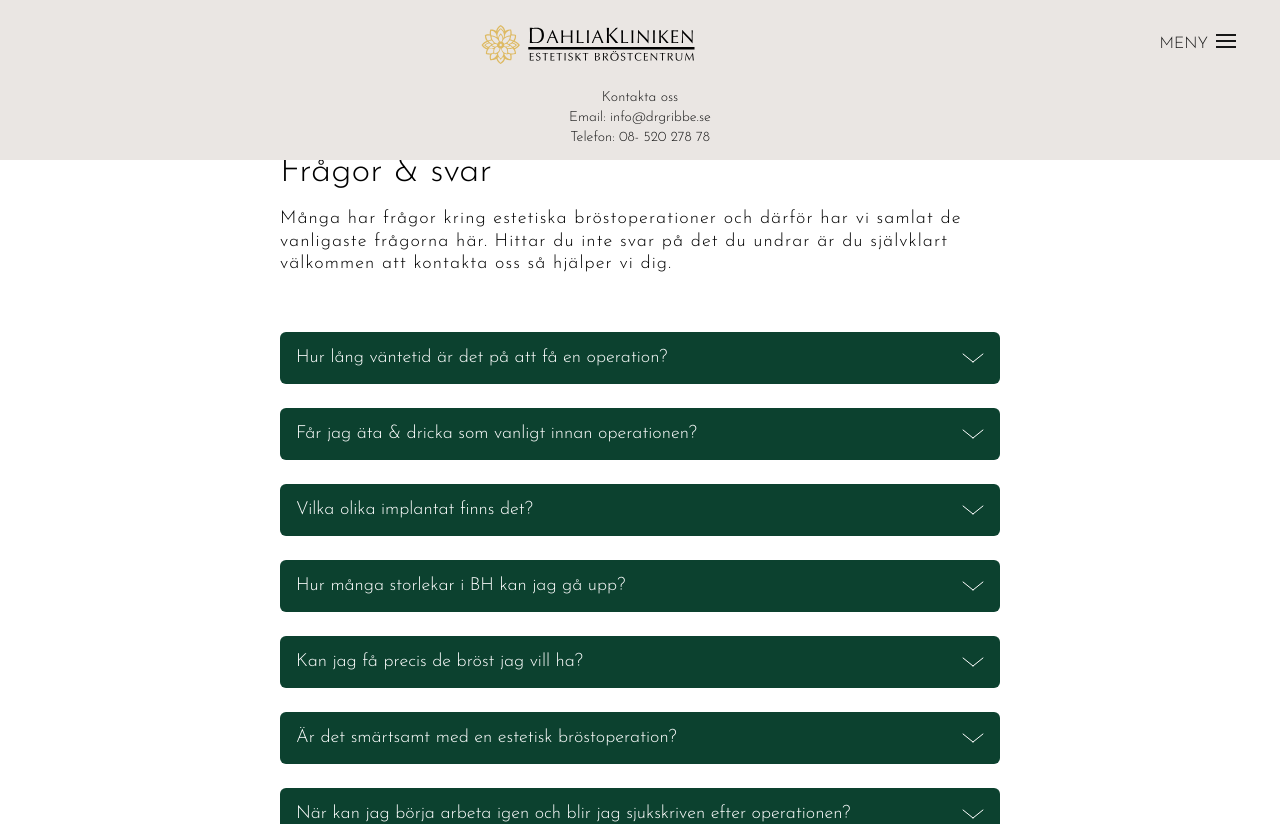
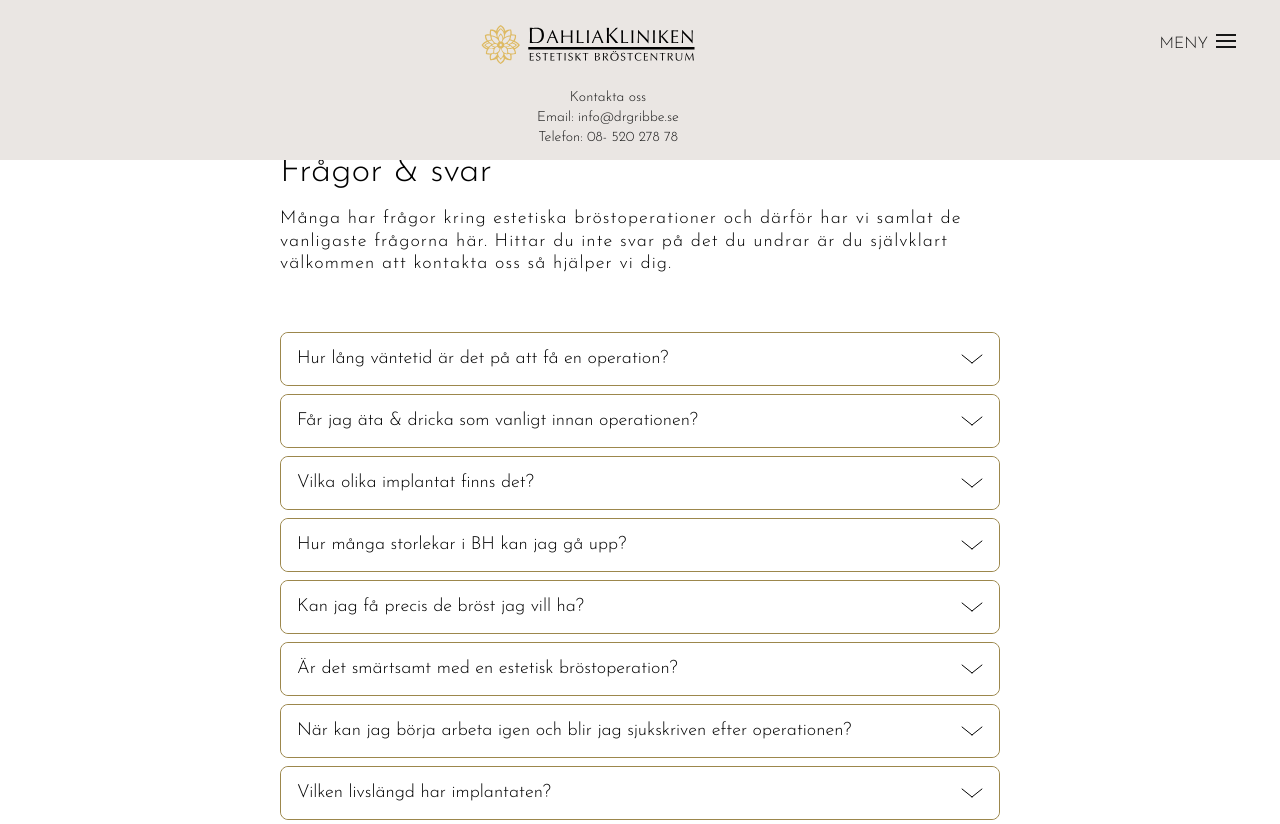
Before and after one commit to dahliakliniken/drgribbe, a Next.js app: page /fragor-och-svar in a window 1280 px wide. Shown: the top 824 px of the page. Built offline with nearby package versions, Linux system fonts and the light colour scheme; a web font is replaced by a local one.

Commit message:
Refactor components for improved structure and styling; add new SimpleCard for consultation prompt

```diff
--- a/src/app/brostoperationer/Brostoperationer.tsx
+++ b/src/app/brostoperationer/Brostoperationer.tsx
@@ -266,8 +266,8 @@ const Brostoperationer = () => {
 
       {/* Återbesök efter 3-4 månader */}
 
-      <SpaceContainer>
-        <Pillar id="forberedelser" noPadding>
+      <SpaceContainer id="forberedelser">
+        <Pillar noPadding>
           <H2>{t('brostoperationer.beforeOperation')}</H2>
           <P>{t('brostoperationer.thingsToConsiderBeforeSurgery')}</P>
           <Accordion items={beforeOperationItems} />
--- a/src/app/brostoperationer/implantaten/Implantaten.tsx
+++ b/src/app/brostoperationer/implantaten/Implantaten.tsx
@@ -46,25 +46,37 @@ const Implantaten = () => {
             alt={t('altText.brostoperationerDayOfSurgery')}
             className="max-h-svh object-cover object-center"
           />
-          <SpaceContainer noPadding spaceVertically>
+        </Pillar>
+
+        <SimpleCard
+          bgColor={BgColors.White}
+          bgPosition="left-top"
+          content={
+            <Pillar>
               <P>{t('implantaten.text2')}</P>
-          </SpaceContainer>
+              <Accordion items={accordion1Items} />
+            </Pillar>
+          }
+        />
 
-          <Accordion items={accordion1Items} />
-
-          <SpaceContainer noPadding spaceVertically>
+        <SimpleCard
+          bgColor={BgColors.White}
+          bgPosition="right"
+          content={
+            <Pillar>
               <P>
                 {t.rich('implantaten.readMore', {
                   link: (chunks) => (
                     <AnchorLink href="#runda-implantat">{chunks}</AnchorLink>
                   ),
                   link2: (chunks) => (
-                  <AnchorLink href="#anatomiska-implantat">{chunks}</AnchorLink>
+                    <AnchorLink href="#anatomiska-implantat">
+                      {chunks}
+                    </AnchorLink>
                   )
                 })}
               </P>
               <P>{t('implantaten.text3')}</P>
-          </SpaceContainer>
 
               <SpaceContainer noPadding spaceTop>
                 <H2>{t('implantaten.jelly')}</H2>
@@ -75,7 +87,11 @@ const Implantaten = () => {
                 <H2>{t('implantaten.roundImplants')}</H2>
                 <Accordion items={accordion3Items} />
               </SpaceContainer>
+            </Pillar>
+          }
+        />
 
+        <Pillar>
           <div className="relative">
             <div className="absolute top-1/4 w-full text-center">
               {'Ett runt och ett anatomiskt implantat'}
@@ -86,7 +102,13 @@ const Implantaten = () => {
               className="max-h-svh object-cover object-center"
             />
           </div>
+        </Pillar>
 
+        <SimpleCard
+          bgColor={BgColors.White}
+          bgPosition="left"
+          content={
+            <Pillar>
               <SpaceContainer noPadding spaceTop id="anatomiska-implantat">
                 <H2>{t('implantaten.anatomic')}</H2>
                 <Accordion items={accordion4Items} />
@@ -112,6 +134,8 @@ const Implantaten = () => {
                 <Accordion items={accordion7Items} />
               </SpaceContainer>
             </Pillar>
+          }
+        />
       </SpaceContainer>
     </>
   )
--- a/src/app/components/surfaces/Accordion.tsx
+++ b/src/app/components/surfaces/Accordion.tsx
@@ -2,9 +2,10 @@
 
 import { useRef, useState } from 'react'
 import { ChevronIcon } from '../icons/ChevronIcon'
-import { H3 } from '../typography/H3'
+import classNames from 'classnames'
 
 type AccordionProps = {
+  outLine?: boolean
   coral?: boolean
   items: {
     id: string
@@ -13,7 +14,7 @@ type AccordionProps = {
   }[]
 }
 
-export const Accordion = ({ items, coral }: AccordionProps) => {
+export const Accordion = ({ items, coral, outLine }: AccordionProps) => {
   const [openAccordion, setOpenAccordion] = useState<string | null>(null)
   const accordionRefs = useRef<{ [key: string]: HTMLDivElement | null }>({})
 
@@ -36,23 +37,39 @@ export const Accordion = ({ items, coral }: AccordionProps) => {
     }, 0)
   }
 
-  const color = coral ? 'coral' : 'green'
-  const openAccordionColor = coral ? 'bg-[#c98f95]' : 'bg-[#338067]'
-  const focusRingColor = coral ? 'focus:ring-coral' : 'focus:ring-green'
+  const borderColor = coral
+    ? 'border-coral'
+    : outLine
+      ? 'border-gold'
+      : 'border-green'
+  const color = coral ? 'coral' : outLine ? 'white' : 'green'
+  const openAccordionColor = coral
+    ? 'bg-[#c98f95]'
+    : outLine
+      ? 'bg-lightBeige'
+      : 'bg-[#338067]'
 
   return (
     <div>
       {items.map(({ id, title, content }) => (
-        <div key={id} className="mb-2 rounded-md">
-          <H3 className="text-lg">
+        <div key={id} className={`${borderColor} mb-2 rounded-lg border`}>
+          <h3 className="text-lg font-light">
             <button
               id={`accordion-${id}`}
               aria-expanded={openAccordion === id}
               aria-controls={`panel-${id}`}
               onClick={() => handleAccordionToggle(id)}
-              className={`flex w-full items-center justify-between px-4 py-3 text-left text-white transition-colors duration-300 ${
-                openAccordion === id ? openAccordionColor : `bg-${color}`
-              } rounded-md hover:bg-opacity-80 focus:outline-none focus:ring-2 ${focusRingColor} focus:ring-offset-2`}
+              className={classNames(
+                'flex w-full items-center justify-between px-4 py-3 text-left transition-colors duration-300',
+                {
+                  [openAccordionColor]: openAccordion === id,
+                  [`bg-${color}`]: openAccordion !== id,
+                  'rounded-t-lg': openAccordion === id,
+                  'rounded-lg': openAccordion !== id,
+                  'hover:bg-lightBeige text-black': outLine,
+                  'text-white hover:bg-opacity-80': !outLine
+                }
+              )}
             >
               <span className="font-medium">{title}</span>
               <span
@@ -63,12 +80,12 @@ export const Accordion = ({ items, coral }: AccordionProps) => {
                 <ChevronIcon />
               </span>
             </button>
-          </H3>
+          </h3>
           <div
             id={`panel-${id}`}
             role="region"
             aria-labelledby={`accordion-${id}`}
-            className={`transition-max-height overflow-hidden duration-300 ease-in-out ${
+            className={`transition-max-height bg-lightBeige overflow-hidden rounded-b-lg duration-300 ease-in-out ${
               openAccordion === id ? 'max-h-[200vh]' : 'max-h-0'
             }`}
             ref={(el) => {
--- a/src/app/components/surfaces/HeaderWithFooter.tsx
+++ b/src/app/components/surfaces/HeaderWithFooter.tsx
@@ -36,7 +36,7 @@ export const HeaderWithFooter = () => {
 
       {/* Expanding Footer with contact information */}
       {isAtBottom && (
-        <div className="mx-auto flex flex-col items-center justify-center bg-beige pb-3">
+        <div className="mx-auto flex flex-col items-center justify-center bg-beige pb-3 lg:pr-16">
           <div className="flex flex-col text-center text-sm">
             <span>{t('contact.contactUs')}</span>
             <span>
--- a/src/app/fragor-och-svar/FragorOchSvar.tsx
+++ b/src/app/fragor-och-svar/FragorOchSvar.tsx
@@ -18,7 +18,7 @@ const FragorOchSvar = () => {
           <H1>{t('title')}</H1>
           <P>{t('introduction')}</P>
           <SpaceContainer noPadding spaceVertically>
-            <Accordion items={faqItems} />
+            <Accordion outLine items={faqItems} />
           </SpaceContainer>
         </SpaceContainer>
       </Pillar>
--- a/src/app/page.tsx
+++ b/src/app/page.tsx
@@ -148,6 +148,29 @@ const Page: React.FC = () => {
           className="max-h-[calc(100dvh-80px)] object-cover object-center"
         />
       </Pillar>
+      <SpaceContainer noPadding>
+        <SimpleCard
+          bgColor={BgColors.Beige}
+          className="before:bg-[30%_30%] lg:before:bg-200"
+          content={
+            <Pillar>
+              <H2 className="text-center">
+                {'Vill du veta mer om våra behandlingar?'}
+              </H2>
+              <P className="text-center">
+                {
+                  'Boka en kostnadsfri konsultation där vi tillsammans går igenom dina önskemål och möjligheter'
+                }
+              </P>
+              <div className="m-auto flex max-w-xs justify-center">
+                <A href="/boka" className="uppercase" buttonStyle inverted>
+                  {t('common.bookNow')}
+                </A>
+              </div>
+            </Pillar>
+          }
+        />
+      </SpaceContainer>
       {/*
       <SimpleCard
         bgColor={BgColors.Green}
--- a/tailwind.config.ts
+++ b/tailwind.config.ts
@@ -16,6 +16,7 @@ const config: Config = {
         coral: '#B06D74',
         green: '#0C412F',
         beige: '#EAE6E3',
+        lightBeige: '#F5F3F2',
         grey: 'darkgrey',
         gold: '#9C874C'
       },
```
Lines whose indentation alone changed are shown as unchanged.
